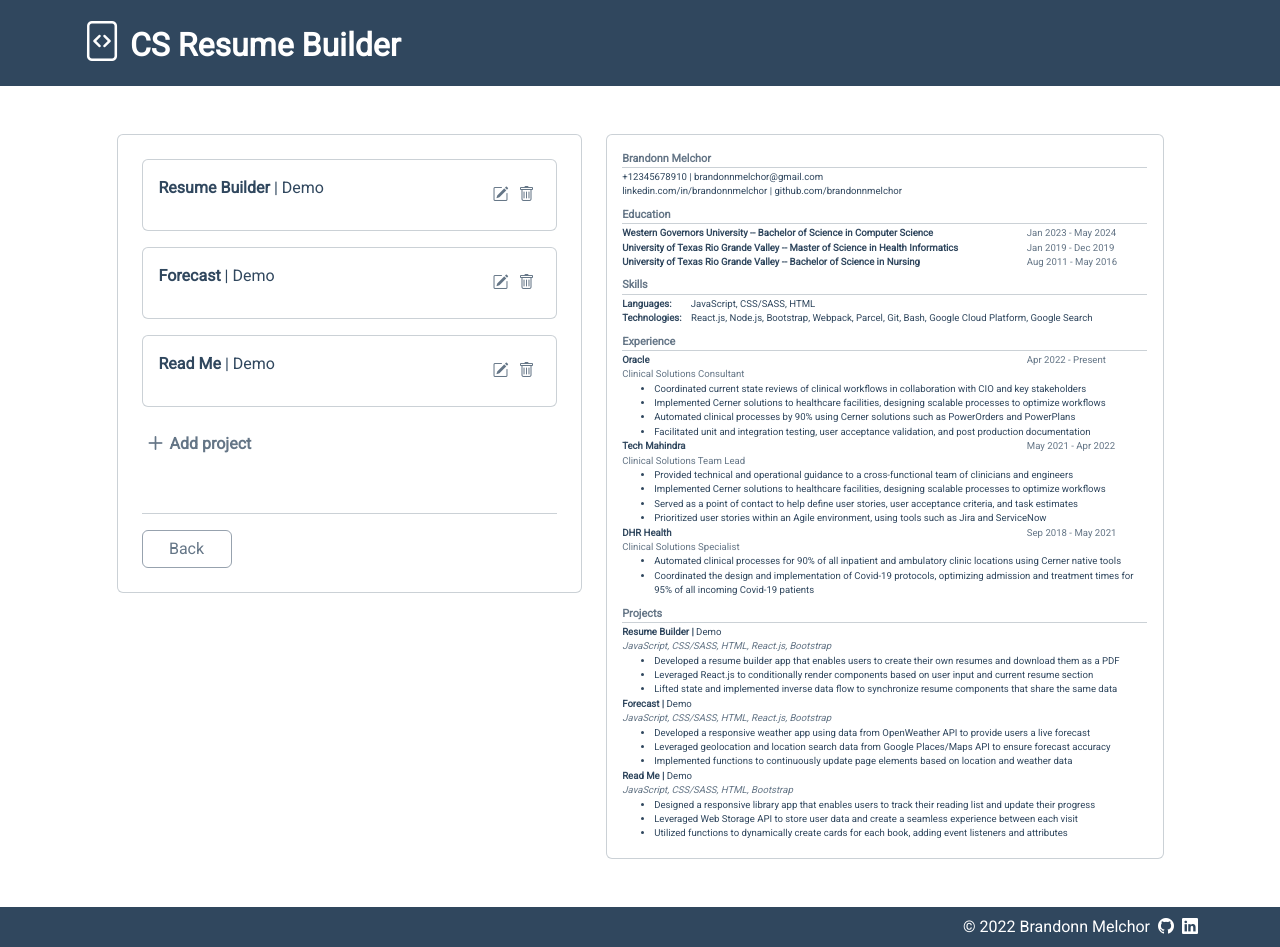
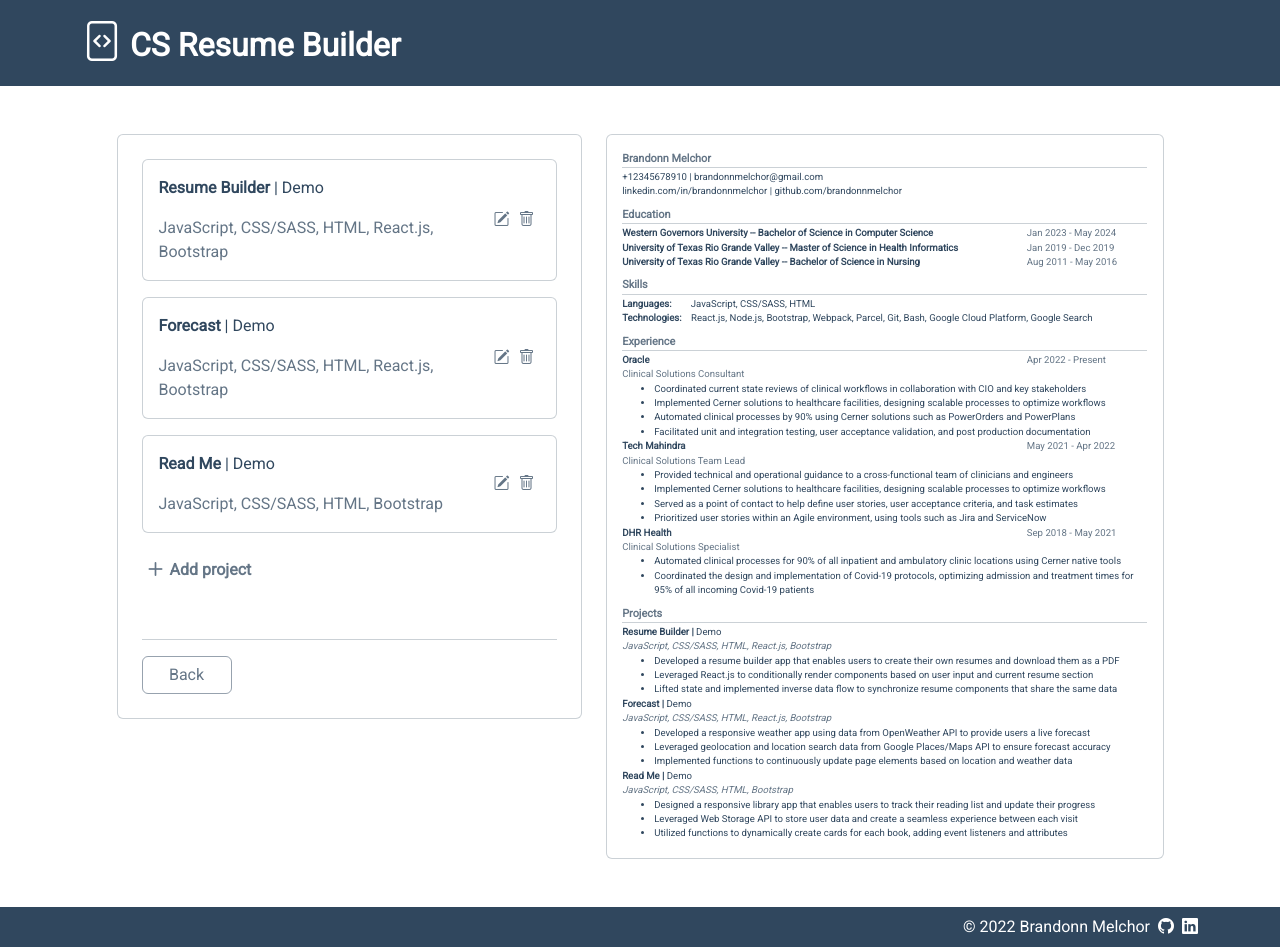
Before and after one commit to brandonnmelchor/resume-builder, a React (Create React App) app: page / in a window 1280 px wide. Built offline with nearby package versions, Linux system fonts and the light colour scheme.

Commit message:
add tech to projects card. update button styles

```diff
--- a/src/components/form_components/Education.js
+++ b/src/components/form_components/Education.js
@@ -59,7 +59,7 @@ class EntryCard extends React.Component {
             {startMonth} {startYear} - {endMonth} {endYear}
           </div>
         </div>
-        <div>
+        <div className="btn-group" role="group">
           <button type="button" className="btn gray px-1" entry={id} onClick={this.editEntry}>
             <i className="bi bi-pencil-square"></i>
           </button>
--- a/src/components/form_components/Experience.js
+++ b/src/components/form_components/Experience.js
@@ -57,7 +57,7 @@ class EntryCard extends React.Component {
             {startMonth} {startYear} - {endMonth} {endYear}
           </div>
         </div>
-        <div>
+        <div className="btn-group" role="group">
           <button type="button" className="btn gray px-1" entry={id} onClick={this.editEntry}>
             <i className="bi bi-pencil-square"></i>
           </button>
--- a/src/components/form_components/Projects.js
+++ b/src/components/form_components/Projects.js
@@ -46,7 +46,7 @@ class EntryCard extends React.Component {
   }
 
   render() {
-    const { id, projectName, url } = this.props.projectEntry;
+    const { id, projectName, url, tech } = this.props.projectEntry;
 
     return (
       <div className="card d-flex flex-row justify-content-between p-3">
@@ -57,8 +57,9 @@ class EntryCard extends React.Component {
               | Demo
             </a>
           </div>
+          <div className="mt-3 gray">{tech}</div>
         </div>
-        <div>
+        <div className="btn-group" role="group">
           <button type="button" className="btn gray px-1" entry={id} onClick={this.editEntry}>
             <i className="bi bi-pencil-square"></i>
           </button>
```
